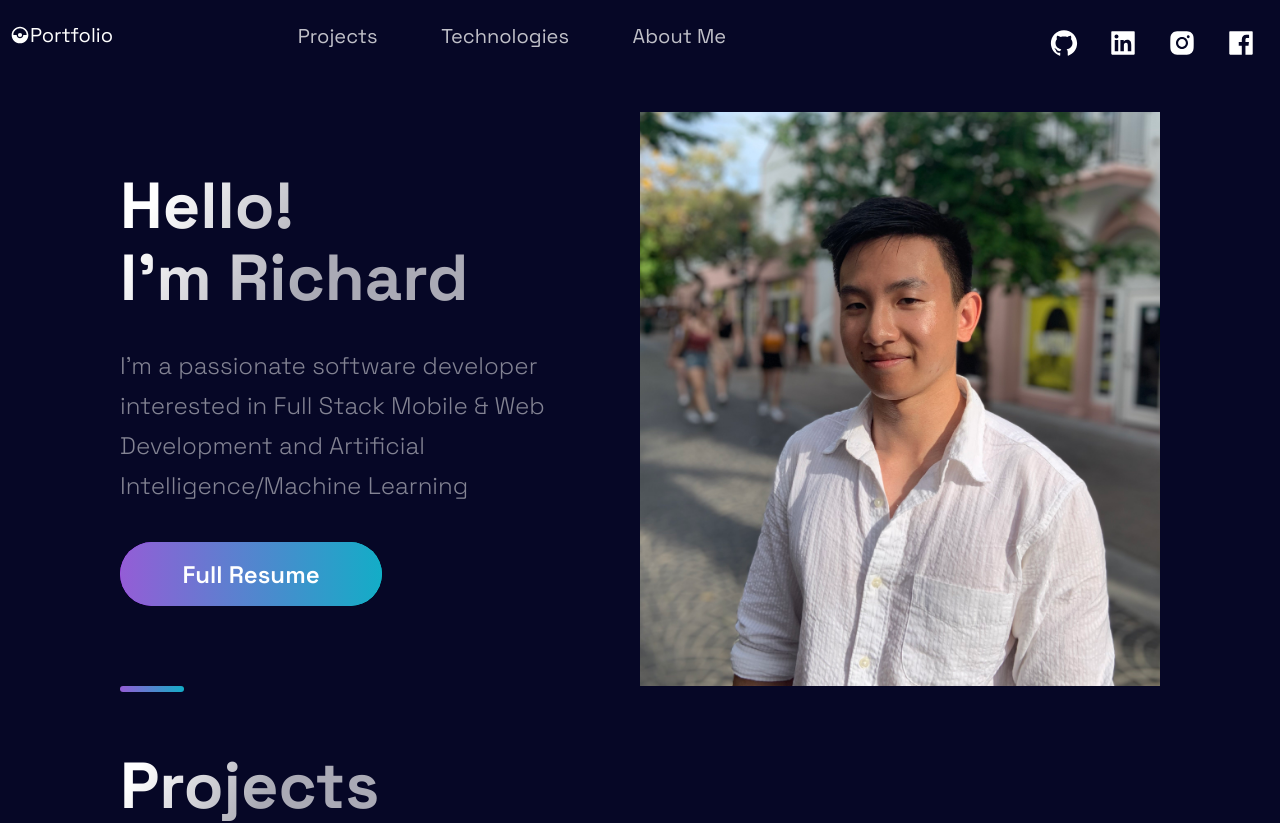
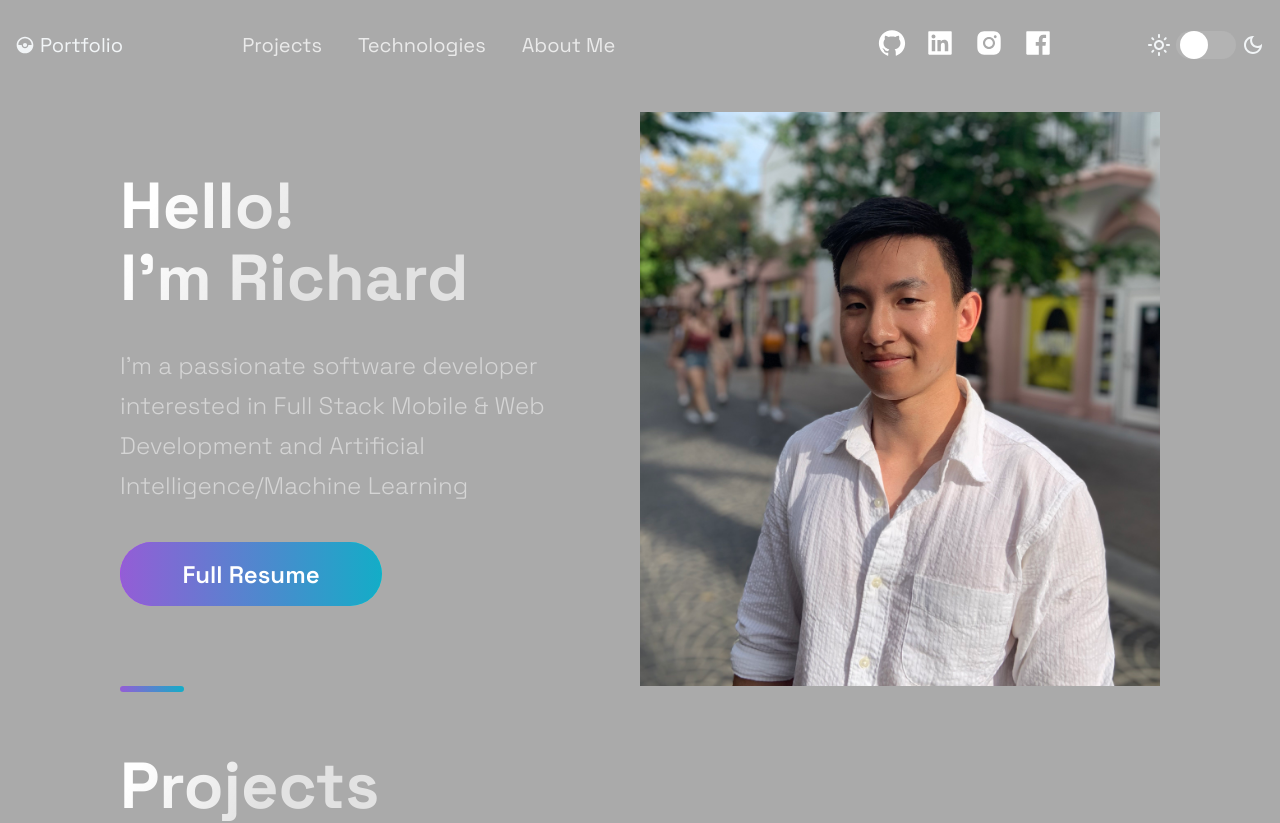
Before and after one commit to richardd3ng/Personal-Portfolio, a Next.js app: page / in a window 1280 px wide. Shown: the top 823 px of the page. Built offline with nearby package versions, Linux system fonts and the light colour scheme.

Commit message:
implemented basic theme switch functionality

```diff
--- a/src/components/Header/Header.js
+++ b/src/components/Header/Header.js
@@ -1,40 +1,53 @@
-import React from "react";
+import React, { useContext } from "react";
 import {
   AiFillFacebook,
   AiFillGithub,
   AiFillInstagram,
   AiFillLinkedin,
 } from "react-icons/ai";
-import { DiCssdeck } from "react-icons/di";
 import { MdCatchingPokemon } from "react-icons/md";
-
 import {
   Container,
   Div1,
   Div2,
   Div3,
+  Div4,
   NavLink,
   SocialIcons,
   Span,
+  SwitchInput,
+  Switch,
 } from "./HeaderStyles";
+import { ThemeContext } from "../../styles/theme";
 
-const Header = () => (
+const ThemeSwitch = () => {
+  const { isDarkTheme, setIsDarkTheme } = useContext(ThemeContext);
+
+  const handleToggle = () => {
+    setIsDarkTheme(!isDarkTheme);
+  };
+
+  return (
+    <label>
+      <SwitchInput
+        checked={isDarkTheme}
+        type="checkbox"
+        onChange={handleToggle}
+      />
+      <Switch />
+    </label>
+  );
+};
+
+const Header = () => {
+  return (
     <Container>
       <Div1>
-      <a
-        style={{
-          display: "flex",
-          alignItems: "center",
-          color: "white",
-          marginBottom: "20px",
-        }}
-      >
         <MdCatchingPokemon
           size="2rem"
-          style={{ transform: "rotate(180deg)" }}
+          style={{ transform: "rotate(180deg)", margin: "0.5rem" }}
         />
         <Span>Portfolio</Span>
-      </a>
       </Div1>
       <Div2>
         <li>
@@ -61,7 +74,33 @@ const Header = () => (
           <AiFillFacebook size="3rem"></AiFillFacebook>
         </SocialIcons>
       </Div3>
+      <Div4>
+        <svg
+          viewBox="0 0 24 24"
+          width="24"
+          height="24"
+          style={{ margin: "5px" }}
+        >
+          <path
+            fill="currentColor"
+            d="M12,9c1.65,0,3,1.35,3,3s-1.35,3-3,3s-3-1.35-3-3S10.35,9,12,9 M12,7c-2.76,0-5,2.24-5,5s2.24,5,5,5s5-2.24,5-5 S14.76,7,12,7L12,7z M2,13l2,0c0.55,0,1-0.45,1-1s-0.45-1-1-1l-2,0c-0.55,0-1,0.45-1,1S1.45,13,2,13z M20,13l2,0c0.55,0,1-0.45,1-1 s-0.45-1-1-1l-2,0c-0.55,0-1,0.45-1,1S19.45,13,20,13z M11,2v2c0,0.55,0.45,1,1,1s1-0.45,1-1V2c0-0.55-0.45-1-1-1S11,1.45,11,2z M11,20v2c0,0.55,0.45,1,1,1s1-0.45,1-1v-2c0-0.55-0.45-1-1-1C11.45,19,11,19.45,11,20z M5.99,4.58c-0.39-0.39-1.03-0.39-1.41,0 c-0.39,0.39-0.39,1.03,0,1.41l1.06,1.06c0.39,0.39,1.03,0.39,1.41,0s0.39-1.03,0-1.41L5.99,4.58z M18.36,16.95 c-0.39-0.39-1.03-0.39-1.41,0c-0.39,0.39-0.39,1.03,0,1.41l1.06,1.06c0.39,0.39,1.03,0.39,1.41,0c0.39-0.39,0.39-1.03,0-1.41 L18.36,16.95z M19.42,5.99c0.39-0.39,0.39-1.03,0-1.41c-0.39-0.39-1.03-0.39-1.41,0l-1.06,1.06c-0.39,0.39-0.39,1.03,0,1.41 s1.03,0.39,1.41,0L19.42,5.99z M7.05,18.36c0.39-0.39,0.39-1.03,0-1.41c-0.39-0.39-1.03-0.39-1.41,0l-1.06,1.06 c-0.39,0.39-0.39,1.03,0,1.41s1.03,0.39,1.41,0L7.05,18.36z"
+          ></path>
+        </svg>
+        <ThemeSwitch />
+        <svg
+          viewBox="0 0 24 24"
+          width="24"
+          height="24"
+          style={{ margin: "5px" }}
+        >
+          <path
+            fill="currentColor"
+            d="M9.37,5.51C9.19,6.15,9.1,6.82,9.1,7.5c0,4.08,3.32,7.4,7.4,7.4c0.68,0,1.35-0.09,1.99-0.27C17.45,17.19,14.93,19,12,19 c-3.86,0-7-3.14-7-7C5,9.07,6.81,6.55,9.37,5.51z M12,3c-4.97,0-9,4.03-9,9s4.03,9,9,9s9-4.03,9-9c0-0.46-0.04-0.92-0.1-1.36 c-0.98,1.37-2.58,2.26-4.4,2.26c-2.98,0-5.4-2.42-5.4-5.4c0-1.81,0.89-3.42,2.26-4.4C12.92,3.04,12.46,3,12,3L12,3z"
+          ></path>
+        </svg>
+      </Div4>
     </Container>
   );
+};
 
 export default Header;
--- a/src/components/Header/HeaderStyles.js
+++ b/src/components/Header/HeaderStyles.js
@@ -26,7 +26,8 @@ export const Div1 = styled.div`
   grid-area: 1 / 1 / 2 / 2;
   display: flex;
   flex-direction: row;
-  align-content: center;
+  align-items: center;
+  justify-content: left;
   @media ${(props) => props.theme.breakpoints.sm} {
     grid-area: 1 / 1 / 2 / 3;
   }
@@ -35,12 +36,24 @@ export const Div2 = styled.div`
   grid-area: 1 / 2 / 2 / 4;
   display: flex;
   justify-content: space-around;
+  align-items: center;
   @media ${(props) => props.theme.breakpoints.sm} {
     grid-area: 2 / 2 / 3 / 5;
   }
 `;
 export const Div3 = styled.div`
   grid-area: 1 / 5 / 2 / 6;
+  display: flex;
+  justify-content: space-around;
+  align-items: center;
+  @media ${(props) => props.theme.breakpoints.sm} {
+    align-items: center;
+    grid-area: 1 / 4 / 2 / 6;
+  }
+`;
+
+export const Div4 = styled.div`
+  grid-area: 1 / 9 / 2 / 10;
   display: flex;
   justify-content: space-around;
   align-items: center;
@@ -124,5 +137,61 @@ export const SocialIcons = styled.a`
   }
 `;
 
-export const PortfolioIcon = styled(MdCatchingPokemon)`
+export const Switch = styled.div`
+  position: relative;
+  width: 60px;
+  height: 28px;
+  background: #b3b3b3;
+  border-radius: 32px;
+  padding: 4px;
+  transition: 300ms all;
+
+  &:before {
+    transition: 300ms all;
+    content: "";
+    position: absolute;
+    width: 28px;
+    height: 28px;
+    border-radius: 35px;
+    top: 50%;
+    left: 4px;
+    background: white;
+    transform: translate(0, -50%);
+  }
 `;
+
+export const SwitchInput = styled.input`
+  opacity: 0;
+  position: absolute;
+
+  &:checked + ${Switch} {
+    background: red;
+
+    &:before {
+      transform: translate(32px, -50%);
+    }
+  }
+`;
+
+// export const SunIcon = styled.path`
+//   fill: "currentColor";
+//   d: "M12,9c1.65,0,3,1.35,3,3s-1.35,3-3,3s-3-1.35-3-3S10.35,9,12,9 M12,7c-2.76,0-5,2.24-5,5s2.24,5,5,5s5-2.24,5-5 S14.76,7,12,7L12,7z M2,13l2,0c0.55,0,1-0.45,1-1s-0.45-1-1-1l-2,0c-0.55,0-1,0.45-1,1S1.45,13,2,13z M20,13l2,0c0.55,0,1-0.45,1-1 s-0.45-1-1-1l-2,0c-0.55,0-1,0.45-1,1S19.45,13,20,13z M11,2v2c0,0.55,0.45,1,1,1s1-0.45,1-1V2c0-0.55-0.45-1-1-1S11,1.45,11,2z M11,20v2c0,0.55,0.45,1,1,1s1-0.45,1-1v-2c0-0.55-0.45-1-1-1C11.45,19,11,19.45,11,20z M5.99,4.58c-0.39-0.39-1.03-0.39-1.41,0 c-0.39,0.39-0.39,1.03,0,1.41l1.06,1.06c0.39,0.39,1.03,0.39,1.41,0s0.39-1.03,0-1.41L5.99,4.58z M18.36,16.95 c-0.39-0.39-1.03-0.39-1.41,0c-0.39,0.39-0.39,1.03,0,1.41l1.06,1.06c0.39,0.39,1.03,0.39,1.41,0c0.39-0.39,0.39-1.03,0-1.41 L18.36,16.95z M19.42,5.99c0.39-0.39,0.39-1.03,0-1.41c-0.39-0.39-1.03-0.39-1.41,0l-1.06,1.06c-0.39,0.39-0.39,1.03,0,1.41 s1.03,0.39,1.41,0L19.42,5.99z M7.05,18.36c0.39-0.39,0.39-1.03,0-1.41c-0.39-0.39-1.03-0.39-1.41,0l-1.06,1.06 c-0.39,0.39-0.39,1.03,0,1.41s1.03,0.39,1.41,0L7.05,18.36z";
+// `;
+
+// export const LanguageDropdown = styled.div`
+//   position: absolute;
+//   left: 0;
+//   top: 100%;
+//   width: 200px;
+//   background-color: var(--color-bg-light);
+//   box-shadow: var(--inner-glow), var(--shadow-md);
+//   padding: var(--space-3xs) 0;
+//   border-radius: var(--radius-md);
+//   z-index: var(--z-index-popover, 5);
+//   margin-top: var(--picker-vertical-gap);
+//   margin-bottom: var(--picker-vertical-gap);
+//   font-size: 1rem;
+//   visibility: hidden;
+//   opacity: 0;
+//   transition: visibility 0s 0.2s, opacity 0.2s;
+// `;
--- a/src/components/TimeLine/TimeLine.js
+++ b/src/components/TimeLine/TimeLine.js
@@ -91,11 +91,11 @@ const Timeline = () => {
                     xmlns="http://www.w3.org/2000/svg"
                   >
                     <path
-                      fill-rule="evenodd"
-                      clip-rule="evenodd"
+                      fillRule="evenodd"
+                      clipRule="evenodd"
                       d="M2.5 5.5C3.88071 5.5 5 4.38071 5 3V3.5L208 3.50002V2.50002L5 2.5V3C5 1.61929 3.88071 0.5 2.5 0.5C1.11929 0.5 0 1.61929 0 3C0 4.38071 1.11929 5.5 2.5 5.5Z"
                       fill="url(#paint0_linear)"
-                      fill-opacity="0.33"
+                      fillOpacity="0.33"
                     />
                     <defs>
                       <linearGradient
@@ -106,11 +106,11 @@ const Timeline = () => {
                         y2="0.500295"
                         gradientUnits="userSpaceOnUse"
                       >
-                        <stop stop-color="white" />
+                        <stop stopColor="white" />
                         <stop
                           offset="0.79478"
-                          stop-color="white"
-                          stop-opacity="0"
+                          stopColor="white"
+                          stopOpacity="0"
                         />
                       </linearGradient>
                     </defs>
--- a/src/pages/_app.js
+++ b/src/pages/_app.js
@@ -1,4 +1,4 @@
-import Theme from '../styles/theme';
+import Theme from "../styles/theme";
 
 export default function App({ Component, pageProps }) {
   return (
--- a/src/styles/theme.js
+++ b/src/styles/theme.js
@@ -1,13 +1,21 @@
-import { ThemeProvider } from 'styled-components';
+import { ThemeProvider } from "styled-components";
+import { darkTheme, lightTheme } from "../themes/default";
+import GlobalStyles from "./globals";
+import { createContext, useState } from "react";
 
-import theme from "../themes/default";
-import GlobalStyles from './globals';
+export const ThemeContext = createContext();
 
-const Theme = ({ children }) => (
-  <ThemeProvider theme={theme}>
-    <GlobalStyles />
-    {children}
-  </ThemeProvider>
-);
+const Theme = ({ children }) => {
+  const [isDarkTheme, setIsDarkTheme] = useState(false);
+
+  return (
+    <ThemeContext.Provider value={{ isDarkTheme, setIsDarkTheme }}>
+      <ThemeProvider theme={isDarkTheme ? darkTheme : lightTheme}>
+        <GlobalStyles />
+        {children}
+      </ThemeProvider>
+    </ThemeContext.Provider>
+  );
+};
 
 export default Theme;
--- a/src/themes/default.js
+++ b/src/themes/default.js
@@ -1,4 +1,4 @@
-export default {
+export const darkTheme = {
   // Temp fonts
   fonts: {
     title: "Space Grotesk, sans-serif",
@@ -20,3 +20,26 @@ export default {
     xl: "screen and (max-width: 1280px)",
   },
 };
+
+export const lightTheme = {
+  // Temp fonts
+  fonts: {
+    title: "Space Grotesk, sans-serif",
+    main: "Space Grotesk, sans-serif",
+  },
+  // Colors for layout
+  colors: {
+    primary1: "hsl(204,23.8%,95.9%)",
+    background1: "#aaa",
+    accent1: "hsl(34.9,98.6%,72.9%)",
+    button: "hsl(205.1,100%,36.1%)",
+    background2: "hsl(34.9,98.6%,72.9%)",
+  },
+  // Breakpoints for responsive design
+  breakpoints: {
+    sm: "screen and (max-width: 640px)",
+    md: "screen and (max-width: 768px)",
+    lg: "screen and (max-width: 1024px)",
+    xl: "screen and (max-width: 1280px)",
+  },
+};
```
Lines whose indentation alone changed are shown as unchanged.
